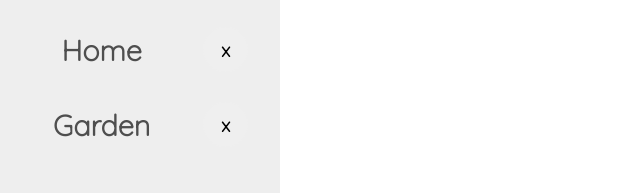
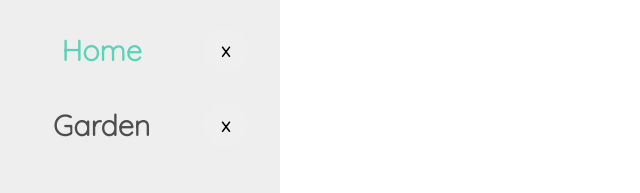
Before and after one commit to KawalaE/To-do, a website built with webpack: page dist/index.html in a window 1280 px wide. Both pictures are taken after a click on the element "Home". Shown: the part 193-386 px from the top of the page, 0-640 px from the left. Built offline with nearby package versions, Linux system fonts and the light colour scheme.

Commit message:
Create taskModal() function

```diff
--- a/src/modules/task.js
+++ b/src/modules/task.js
@@ -7,5 +7,5 @@ export class Task{
         this.status = status;
     }
 }
-const myTask = new Task('cleaning', 'sddd', '12.9.2023', 1, 0);
+const myTask = new Task('cleaning', 'sddd', '12.9.2023', 'low', 0);
 console.log(myTask)
--- a/src/modules/ui.js
+++ b/src/modules/ui.js
@@ -3,6 +3,7 @@ import Favicon from '/home/Edyta/Desktop/repos/To-do/src/assets/logo.svg';
 import Close from '/home/Edyta/Desktop/repos/To-do/src/assets/close.svg';
 import { Project } from './project';
 import { projects } from './project';
+import { Task } from './task';
 const page = document.getElementById('page');
 const myFavicon = new Image();
 myFavicon.src = Favicon;
@@ -83,7 +84,7 @@ class UserInterface{
         const projectModalContent = document.createElement('div');
         projectModalContent.classList.add('modal-content');
         const projectName = document.createElement('input');
-        projectName.maxLength = 12;
+        projectName.maxLength = 11;
         projectName.id = 'project-title';
         projectName.type = 'text';
         projectName.placeholder = 'Project title'
@@ -127,7 +128,6 @@ class UserInterface{
         document.addEventListener('keypress',(event)=>{
             if(event.key === "Enter"){
                 projectAddButton.click();
-
             }
         })
         document.querySelector('.modal-content').appendChild(projectAddButton);
@@ -163,6 +163,20 @@ class UserInterface{
         document.querySelector('.projects-display').appendChild(projectDiv);
         projectDiv.appendChild(project);
         projectDiv.appendChild(removeProject);
+        this.taskModal();
+    }
+    static taskModal(){
+        const projects = document.querySelectorAll('.project');
+        const projectModal = document.createElement('dialog');
+        projectModal.classList.add('task-modal')
+        document.querySelector('.task-display').appendChild(projectModal);
+        projects.forEach((e)=>{
+            e.addEventListener('click', () =>{
+                console.log('clicked');
+                e.classList.add('project-active');
+            })
+
+        })
     }
 
     static displayInitialProjects(){
@@ -171,11 +185,11 @@ class UserInterface{
             project.classList.add('project');
             project.innerHTML = projects[i].name;
             this.addProject(project);
+
         }
     }
-
 }
-
+ console.log(projects)
 export function createUI(){
     UserInterface.setFavicon();
     UserInterface.horizontalNav();
@@ -187,7 +201,6 @@ export function createUI(){
     const projectDialog = UserInterface.projectModal(mainContent);
     const projectModal = UserInterface.projectModalHandler(projectDialog, projectButton);
     UserInterface.projectModalCloseBtn(projectDialog);
-
     UserInterface.projectInputForm();
     UserInterface.projectModalAddBtn();
     UserInterface.taskDisplayArea(mainContent);
--- a/src/style.css
+++ b/src/style.css
@@ -199,3 +199,9 @@ input[type=text]:focus {
     display: flex;
     align-items: center;
 }
+.project-active{
+    color: #5ad4b8;
+}
+.task-modal{
+
+}
```
Also changed, not shown: dist/bundle.js.
